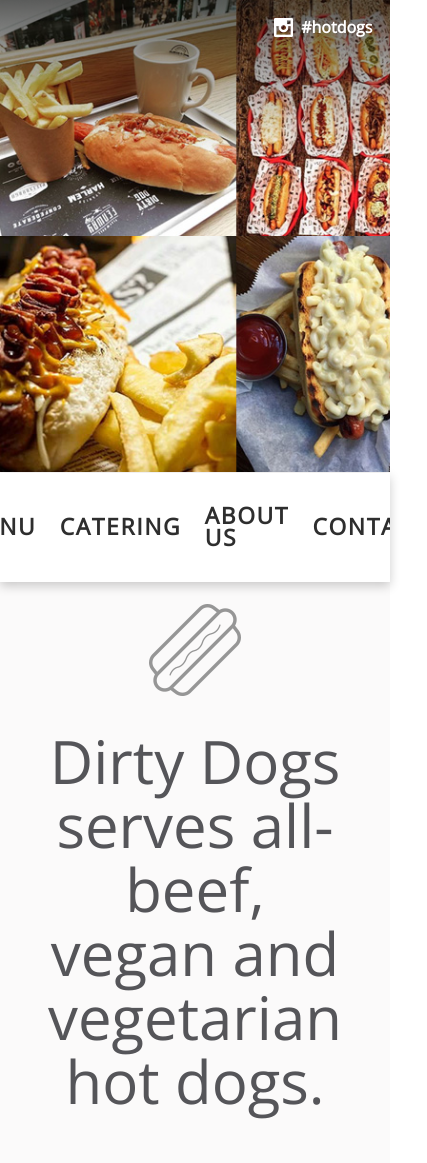
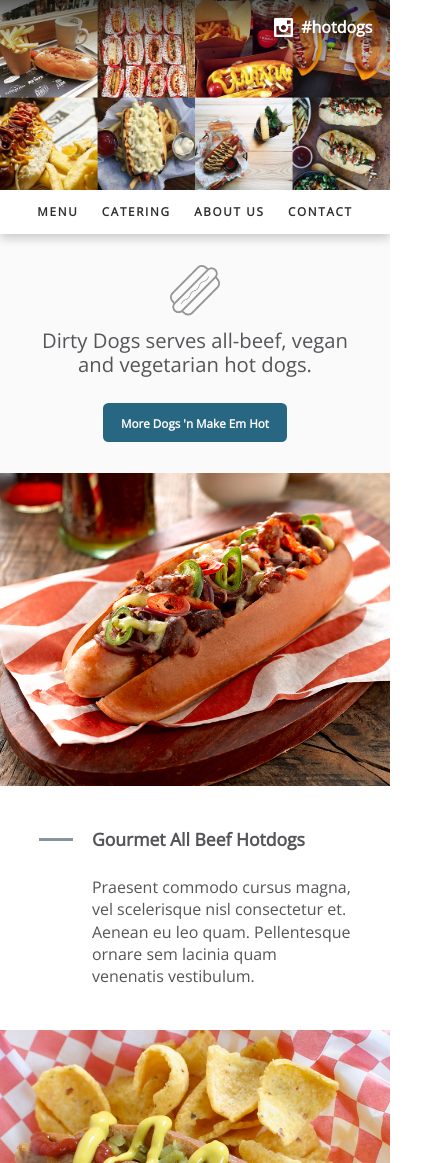
Before and after one commit to svanderstouw/hotdog, a plain HTML site: page index.html in a window 390 px wide. Shown: the top 1163 px of the page, 427 px wide, since content can reach past the window. Drawn offline with nearby package versions, Linux system fonts and the light colour scheme.

Commit message:
Added responsiveness to webpage

```diff
--- a/css/style.css
+++ b/css/style.css
@@ -23,9 +23,9 @@
 
 /* Header Section*/
 
-#headerTop {
-    background: url(../img/header-gradation.png) left top / 28vh 28vh repeat-x, url(../img/header-top-row.jpg) left top / 112vh 28vh repeat-x;
-    height: 28vh;
+#headerPhotos {
+    background: url(../img/header-gradation.png) left top / 28vh 28vh repeat-x, url(../img/header.jpg) left top / 112vh 56vh repeat-x;
+    height: 56vh;
     position: relative;
 }
 
@@ -43,11 +43,6 @@
 #instagram img {
     height: 1.2rem;
     padding-right: 0.5rem;
-}
-
-#headerBottom {
-    background: url(../img/header-bottom-row.jpg) left top / 112vh 28vh repeat-x;
-    height: 28vh;
 }
 
 /* Nav Section*/
@@ -127,16 +122,9 @@ h1 {
     display: flex;
     justify-content: center;
     align-items: center;
-}
-
-#moreDogsButton {
-    display: flex;
-    justify-content: center;
-    align-items: center;
     position: relative;
     width: 44vh;
     height: 9vh;
-    /* padding: 3vh 5vh; */
     background: var(--buttonColor);
     border: 0;
     border-radius: 1.2vh;
@@ -247,7 +235,7 @@ h1 {
 
 footer {
     width: 100%;
-    height: 74px;
+    height: 10.2vh;
     display: flex;
     justify-content: space-between;
     align-items: center;
@@ -345,3 +333,116 @@ body.modal-open {
 #modal #modal-content {
     clear: both;
 }
+
+/* Media Screen Section */
+
+@media screen and (max-width: 1035px) {
+
+    h1 {
+        font-size: 5.2vw;
+        line-height: 6.2vw;
+        margin-top: 3vw;
+        margin-bottom: 7vw;
+    }
+
+    #intro {
+        height: 61.5vw;
+    }
+}
+
+@media screen and (max-width: 866px) {
+
+    #headerPhotos {
+        background: url(../img/header-gradation.png) left top / 24.3vw 24.3vw repeat-x, url(../img/header.jpg) left top / 100% no-repeat;
+        height: 48.6vw;
+        position: relative;
+    }
+
+    nav {
+        height: 11.3vw;
+    }
+
+    .navText {
+        padding-left: 3vw;
+        padding-right: 3vw;
+    }
+
+    .navText:hover div{
+        padding: 0.3vw 0;
+    }
+}
+
+@media screen and (max-width: 850px) {
+
+    #content article {
+        display: grid;
+        grid-template-columns: 100%;
+    }
+
+    #content article:nth-child(odd) .textBox {
+        order: 2;
+    }
+
+    #content article:nth-child(odd) img {
+        order: 1;
+    }
+
+    .textBox {
+        width: 80%;
+        margin: 5vh auto;
+        display: grid;
+        grid-column-gap: 1.2rem;
+        grid-row-gap: 3vh;
+        align-items: center;
+        color: var(--textColor);
+    }
+
+    footer {
+        flex-direction: column;
+        justify-content: center;
+    }
+}
+
+@media screen and (max-width: 720px) {
+
+    #hotdogIcon {
+        width: 13vw;
+    }
+
+    #moreDogsButton {
+        width: 47vw;
+        height: 10vw;
+        border-radius: 1.4vw;
+        font-size: 3vw;
+    }
+
+    #moreDogsButton img {
+        height: 6.5vw;
+        top: -10vw;
+    }
+
+    #moreDogsButton:hover img {
+        top: 1.5vw;
+    }
+}
+
+@media screen and (max-width: 670px) {
+
+    .navText {
+        font-size: 3vw;
+    }
+}
+
+@media screen and (max-width: 560px) {
+
+    footer {
+        font-size: 2.6vw;
+    }
+}
+
+@media screen and (max-width: 500px) {
+
+    .textBox h3 {
+        font-size: 4.5vw;
+    }
+}
--- a/index.html
+++ b/index.html
@@ -13,12 +13,11 @@
 <body>
     <div class="container">
         <header>
-            <div id="headerTop">
+            <div id="headerPhotos">
                 <a id="instagram" target=_blank href="https://www.instagram.com/">
                     <img src="./img/instagram.png" /><span>#hotdogs</span>
                 </a>
             </div>
-            <div id="headerBottom"></div>
         </header>
 
         <nav id="navbar">
@@ -38,7 +37,7 @@
 
         <main>
             <section id="intro">
-                <img src="./img/hotdog.png" />
+                <img id="hotdogIcon" src="./img/hotdog.png" />
                 <h1>Dirty Dogs serves all-beef, vegan and vegetarian hot dogs.</h1>
                 <div id="moreDogsButton">
                     <div id="modal-trigger">
--- a/js/script.js
+++ b/js/script.js
@@ -16,7 +16,6 @@
         let navbar = document.getElementById("navbar");
         let sticky = navbar.offsetTop;
 
-        // Add the sticky class to the navbar when you reach its scroll position. Remove "sticky" when you leave the scroll position
         function checkNav() {
             if (window.pageYOffset >= sticky) {
                 navbar.classList.add("sticky")
```
Also changed, not shown: img/header-bottom-row.jpg (deleted), img/header-top-row.jpg (deleted), img/header.jpg (added), 1 other file.
